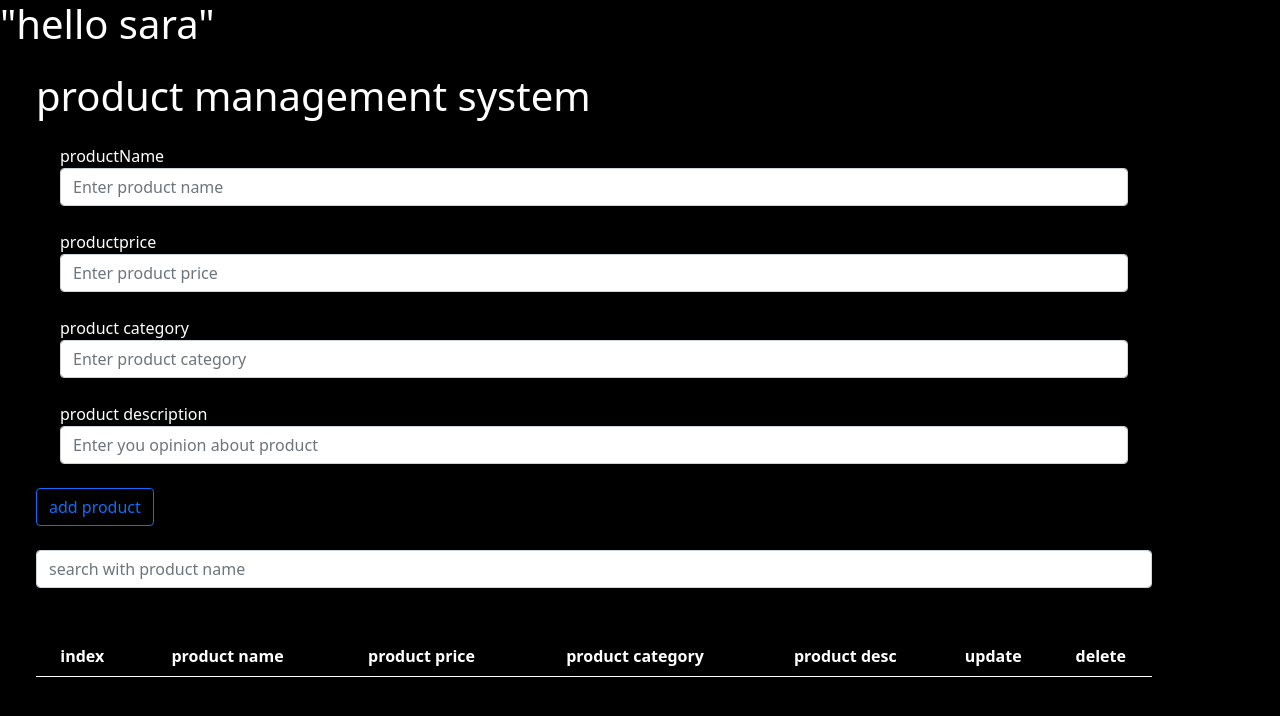
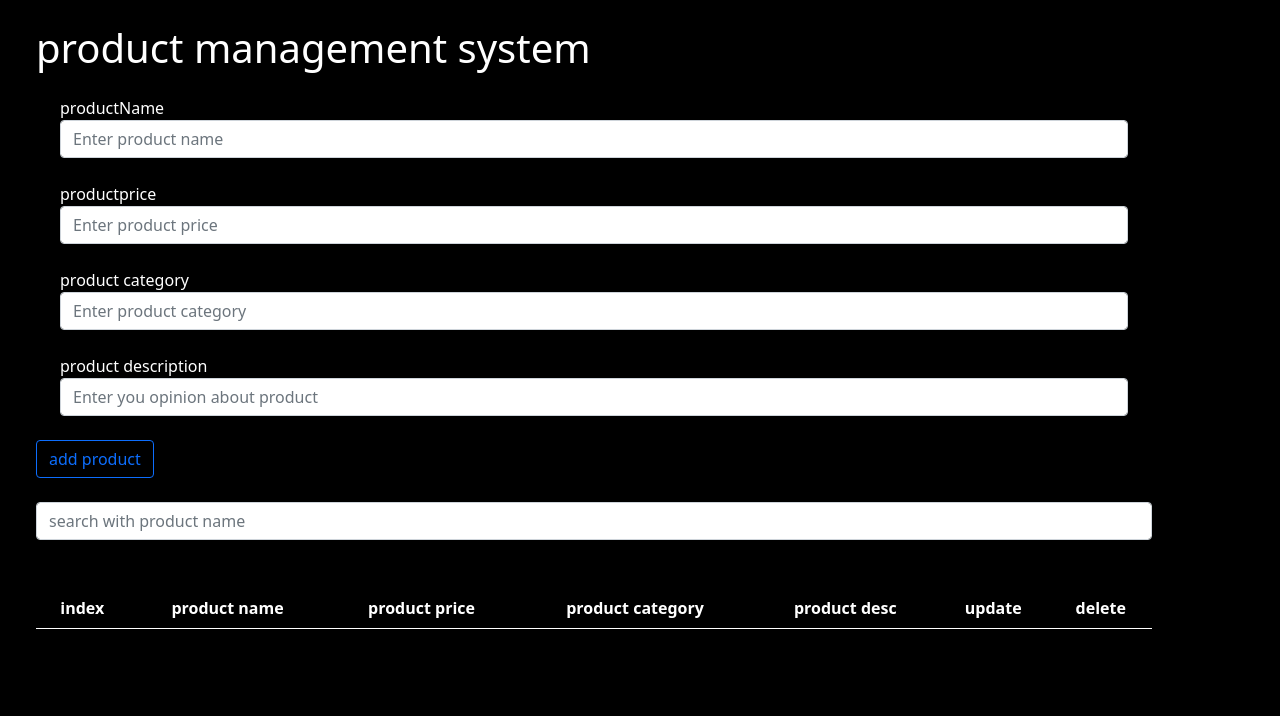
Before and after one commit to Sara-medhat/crud, a plain HTML site: page index.html in a window 1280 px wide. Drawn offline with Linux system fonts and the light colour scheme.

Commit message:
remove h1

```diff
--- a/index.html
+++ b/index.html
@@ -10,7 +10,6 @@
 </head>
 
 <body class="">
-  <h1>"hello sara"</h1>
   <!-- <div id="demo">
       <h1>hi</h1>
     </div> -->
```
